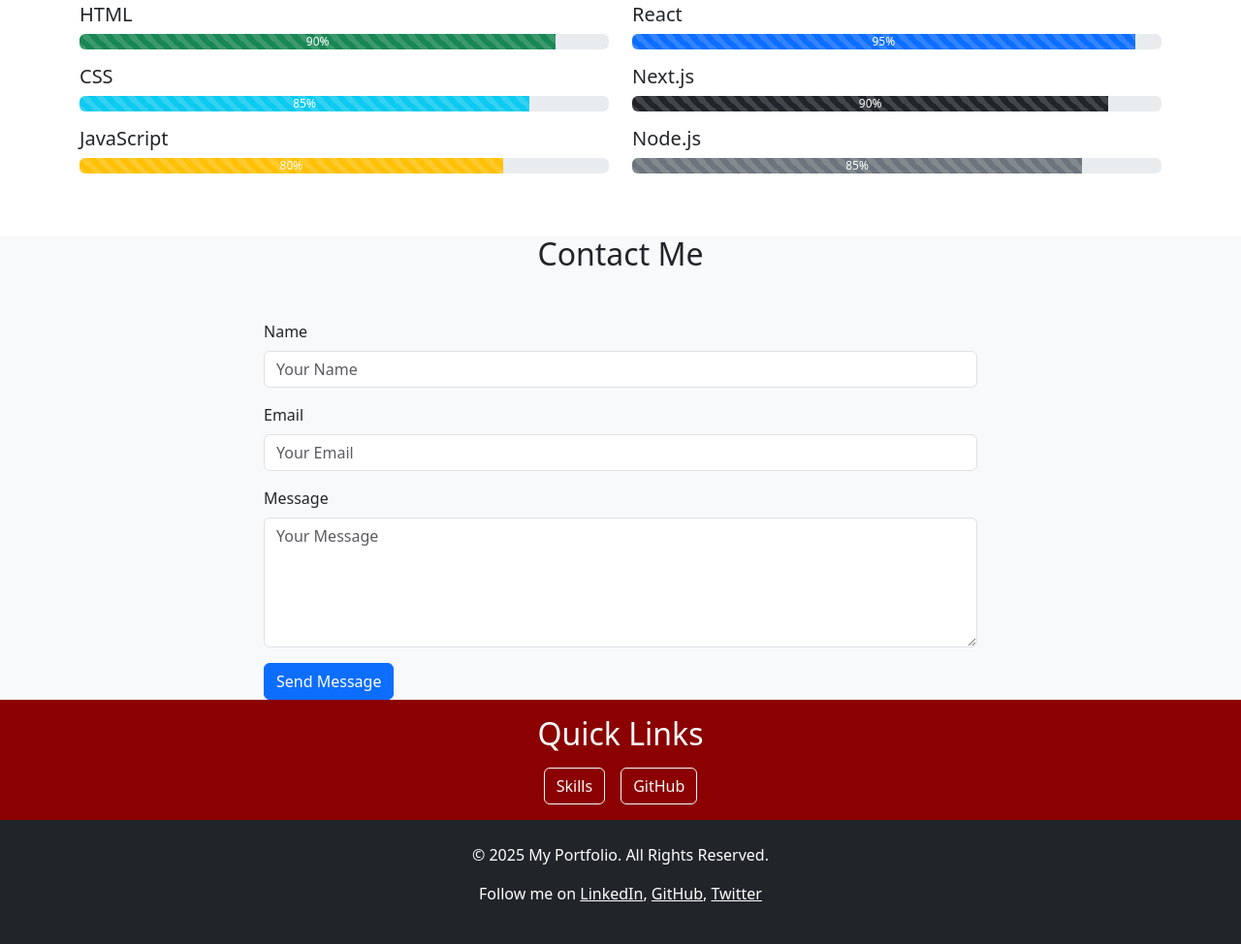
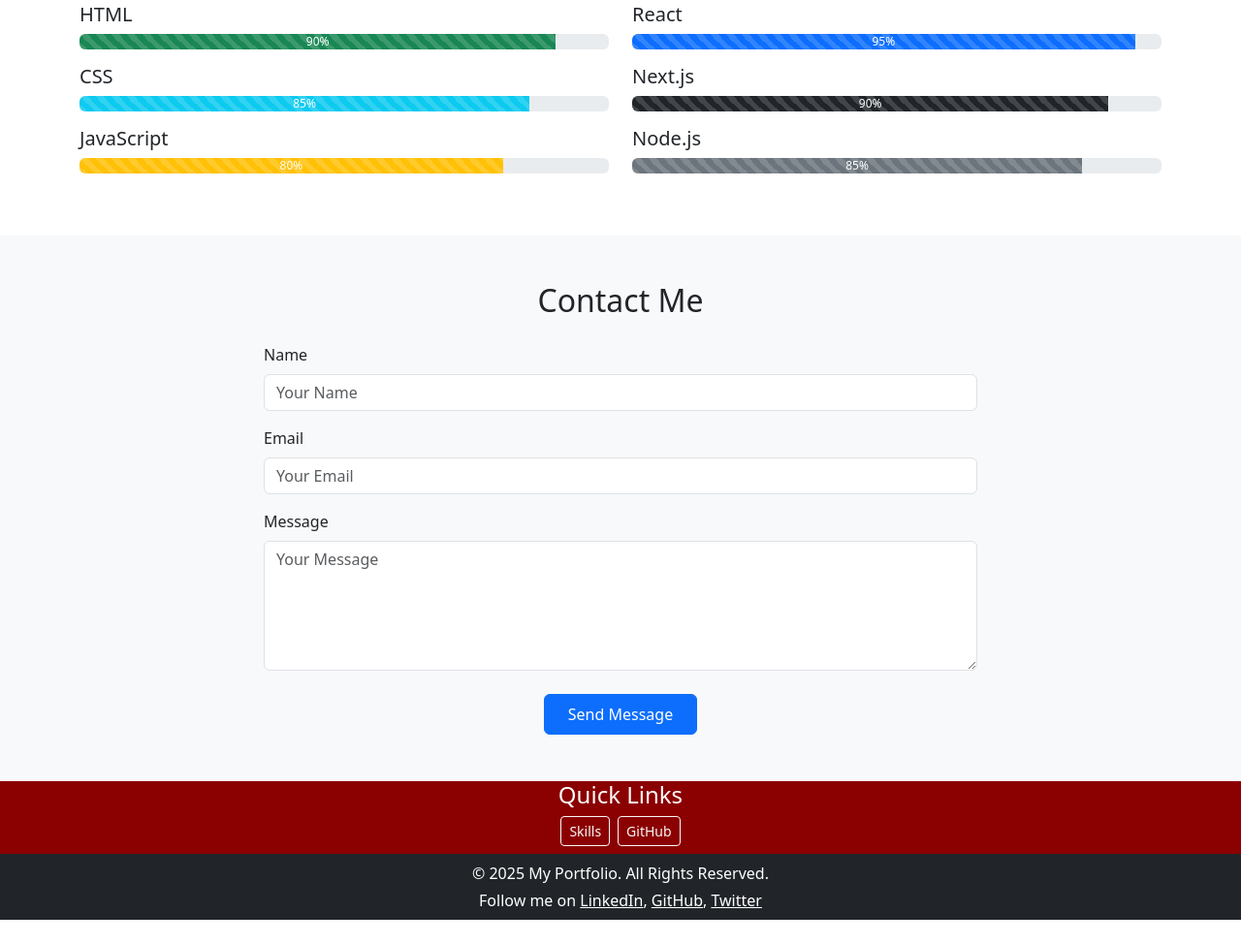
Before and after one commit to Je-em716/bootstrap-1, a plain HTML site: page index.html in a window 1280 px wide. Shown: the part 1627-2601 px from the top of the page at 97% size. After the commit the page ends 2576 px from the top, so only its background shows below. Drawn offline with nearby package versions, Linux system fonts and the light colour scheme.

Commit message:
Updated footer and contact section and footer section and quick links

```diff
--- a/index.html
+++ b/index.html
@@ -244,9 +244,9 @@
 
 
  <!-- Contact Section -->
-  <section id="contact" class="bg-light">
+<section id="contact" class="bg-light py-5">
   <div class="container">
-      <h2 class="text-center mb-5" data-aos="fade-up">Contact Me</h2>
+    <h2 class="text-center mb-4" data-aos="fade-up">Contact Me</h2>
     <div class="row justify-content-center">
       <div class="col-md-8" data-aos="fade-up" data-aos-delay="100">
         <form>
@@ -262,34 +262,38 @@
             <label for="message" class="form-label">Message</label>
             <textarea class="form-control" id="message" rows="5" placeholder="Your Message"></textarea>
           </div>
-            <button type="submit" class="btn btn-primary">Send Message</button>
+          <!-- Centered and padded Send button -->
+          <div class="text-center mt-4">
+            <button type="submit" class="btn btn-primary px-4 py-2">Send Message</button>
+          </div>
         </form>
       </div>
     </div>
   </div>
 </section>
 
-<section id="quick-links" class="py-3 text-white" style="background-color: #8B0000;">
+
+  <section id="quick-links" class="pt-10 pb-2 text-white" style="background-color: #8B0000;">
     <div class="container text-center">
-    <h2 class="mb-3">Quick Links</h2>
-    <div class="d-flex justify-content-center flex-wrap gap-3">
-      <a href="project1-skills.html" target="_blank" class="btn btn-outline-light">Skills</a>
-      <a href="https://github.com/je-em716" target="_blank" class="btn btn-outline-light">GitHub</a>
+      <h2 class="mb-2 fs-4">Quick Links</h2>
+      <div class="d-flex justify-content-center flex-wrap gap-2">
+        <a href="project1-skills.html" target="_blank" class="btn btn-outline-light btn-sm">Skills</a>
+        <a href="https://github.com/je-em716" target="_blank" class="btn btn-outline-light btn-sm">GitHub</a>
       </div>
     </div>
   </section>
 
-
-
 <!-- Footer -->
-<footer class="bg-dark text-white text-center py-4">
-  <p>&copy; 2025 My Portfolio. All Rights Reserved.</p>
-  <p>Follow me on
-    <a href="#" class="text-white">LinkedIn</a>,
-    <a href="#" class="text-white">GitHub</a>,
-    <a href="#" class="text-white">Twitter</a>
+<footer class="bg-dark text-white text-center py-2">
+  <p class="mb-1">&copy; 2025 My Portfolio. All Rights Reserved.</p>
+  <p class="mb-0">
+    Follow me on
+    <a href="https://www.linkedin.com/" class="text-white text-decoration-underline" target="_blank">LinkedIn</a>,
+    <a href="https://github.com/" class="text-white text-decoration-underline" target="_blank">GitHub</a>,
+    <a href="https://x.com/" class="text-white text-decoration-underline" target="_blank">Twitter</a>
   </p>
 </footer>
+
 
 <!-- Bootstrap JS -->
 <script src="https://cdn.jsdelivr.net/npm/bootstrap@5.3.0-alpha3/dist/js/bootstrap.bundle.min.js"></script>
```
Lines whose indentation alone changed are shown as unchanged.
